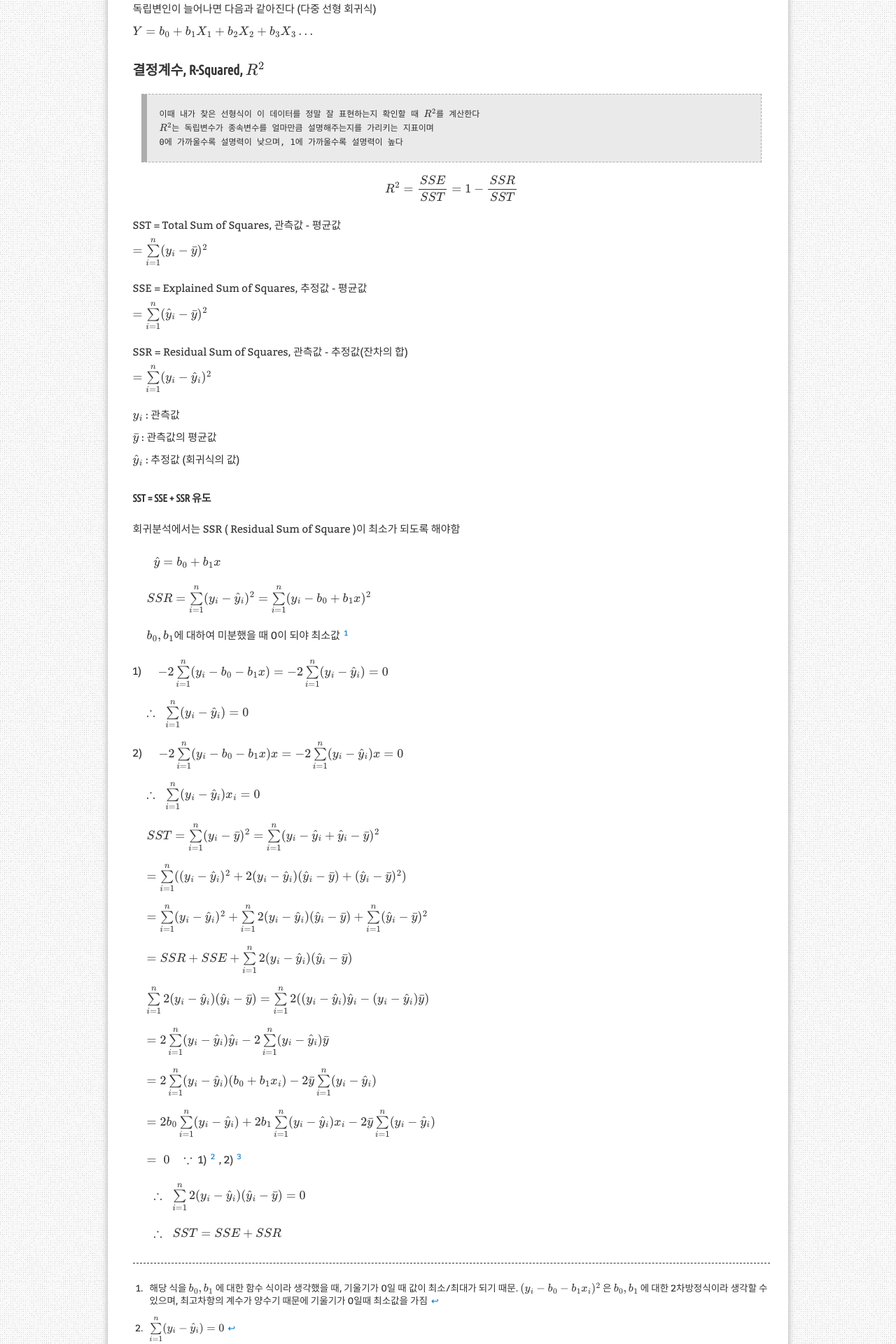
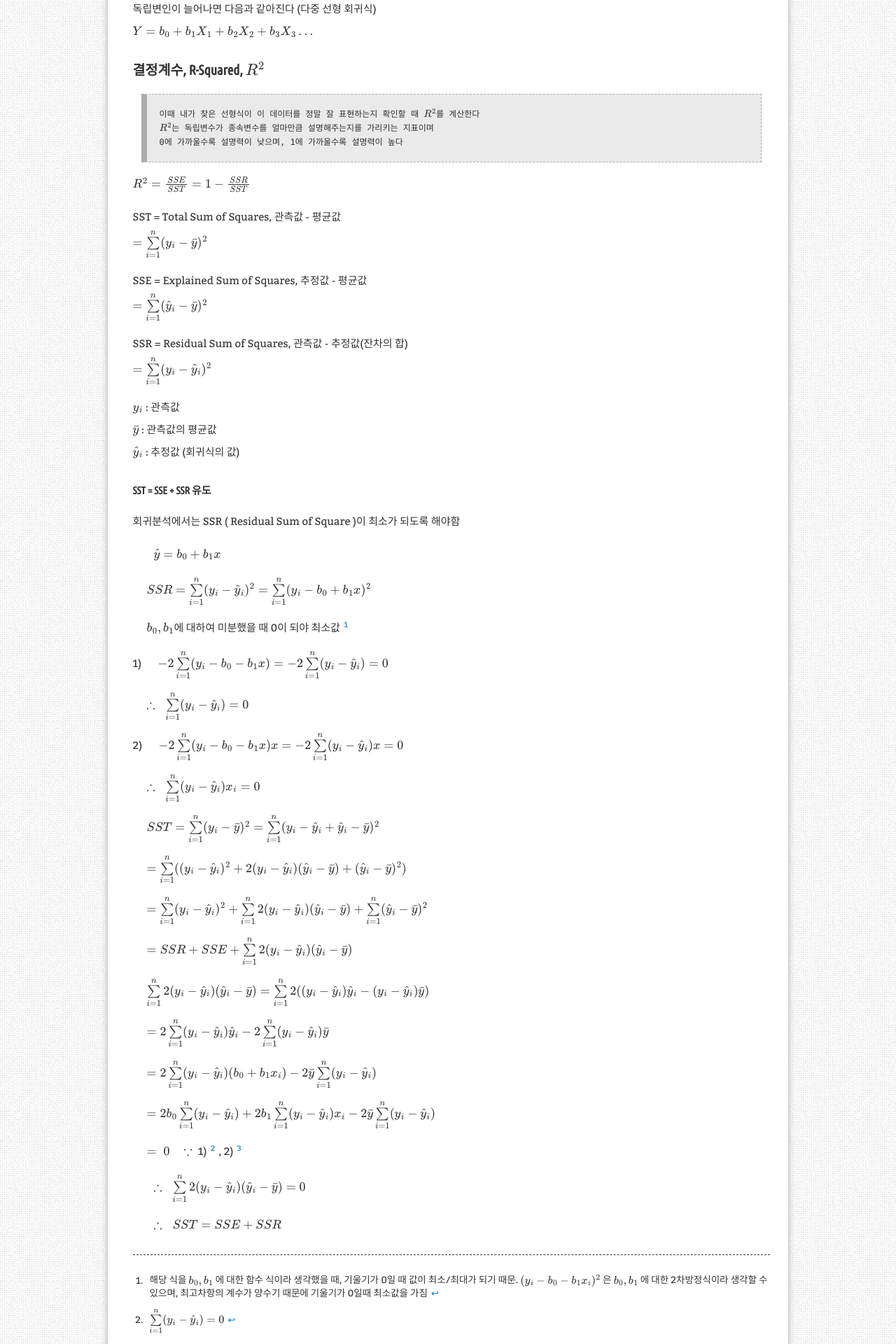
Before and after one commit to aristohyun/aristohyun.github.io, a Jekyll site: the page built from _posts/2021-06-25-Linear-Regression.md, in a window 1280 px wide. Shown: the part 1769-3689 px from the top of the page at 70% size. Built offline with Jekyll 4.4.1, drawn with Linux system fonts in a browser that asks for light colours; formulas are drawn with MathJax 3; comment, search, counter and statistics services are not loaded; grey boxes are pictures that could not be loaded.

Commit message:
Update 2021-06-25-Linear-Regression.md

```diff
--- a/_posts/2021-06-25-Linear-Regression.md
+++ b/_posts/2021-06-25-Linear-Regression.md
@@ -51,16 +51,16 @@ $Y = b_{0} + b_{1}X_{1} + b_{2}X_{2} + b_{3}X_{3} ...$
 > $R^2$는 독립변수가 종속변수를 얼마만큼 설명해주는지를 가리키는 지표이며
 > 0에 가까울수록 설명력이 낮으며, 1에 가까울수록 설명력이 높다
 
-$$ R^2 = \frac{SSE}{SST} = 1 - \frac{SSR}{SST} $$
+$ R^2 = \frac{SSE}{SST} = 1 - \frac{SSR}{SST} $
 
 SST = Total Sum of Squares, 관측값 - 평균값
-$$ = \sum\limits_{i=1}^{n}(y_ i - \bar{y})^2$$
+$ = \sum\limits_{i=1}^{n}(y_ i - \bar{y})^2$
 
 SSE = Explained Sum of Squares, 추정값 - 평균값
-$$ = \sum\limits_{i=1}^{n}(\hat{y}_ i - \bar{y})^2$$
+$ = \sum\limits_{i=1}^{n}(\hat{y}_ i - \bar{y})^2$
 
 SSR = Residual Sum of Squares, 관측값 - 추정값(잔차의 합)
-$$ = \sum\limits_{i=1}^{n}(y_ i - \hat{y}_ i)^2$$
+$ = \sum\limits_{i=1}^{n}(y_ i - \hat{y}_ i)^2$
 
 $y_ i$ : 관측값
 $\bar{y}$ : 관측값의 평균값
```
